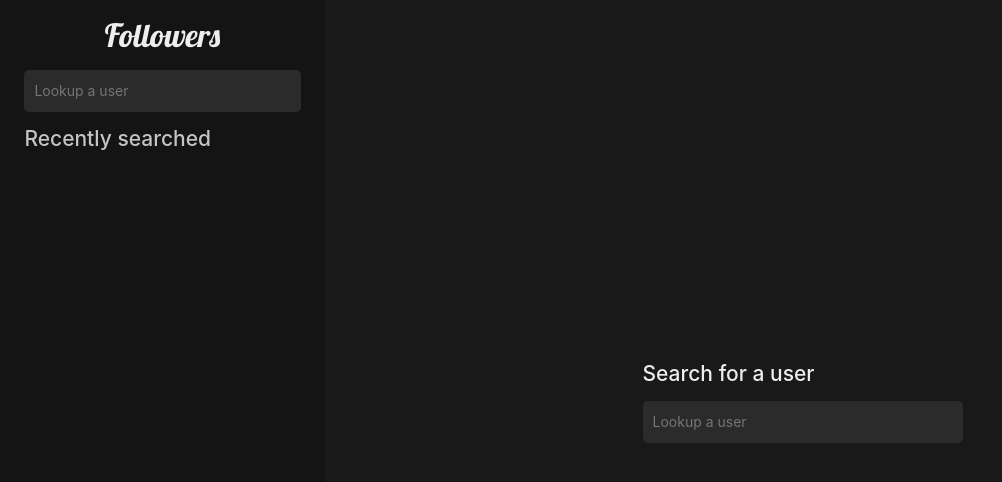
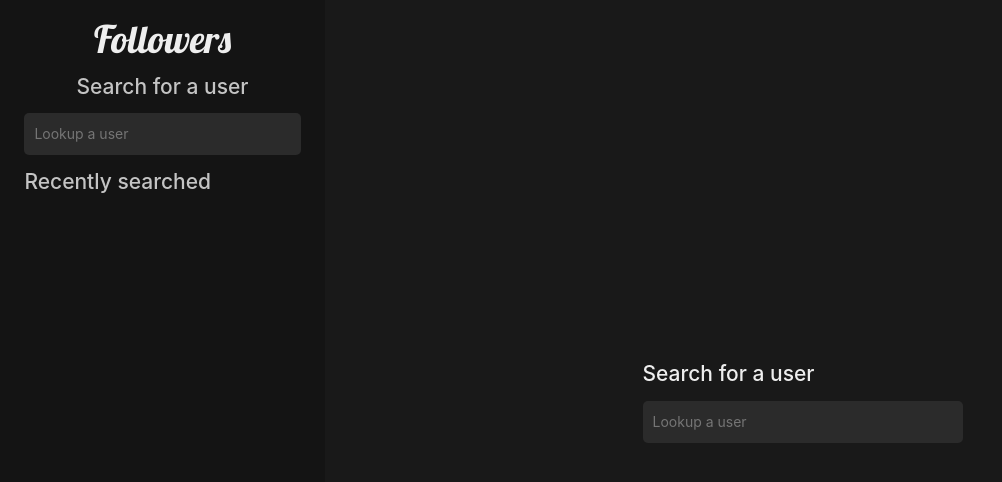
Before and after one commit to MarcDwyer/twitch-followers, a React (Create React App) app in the folder frontend/: page / in a window 1280 px wide. Shown: the top 482 px of the page, without its empty margins (0-1002 px from the left). Built offline with nearby package versions, Linux system fonts and the light colour scheme.

Commit message:
results component now resets userData state when unmounting

```diff
--- a/frontend/src/components/Navbar/nav.scss
+++ b/frontend/src/components/Navbar/nav.scss
@@ -10,12 +10,17 @@
     display: flex;
     flex-direction: column;
 
+    .display-name {
+      margin: 0 auto 0 auto;
+      color: inherit;
+    }
+
     .searchbar {
       margin-top: 10px;
     }
 
     .logo {
-      font-size: 32px;
+      font-size: 38px;
       margin: auto;
       color: rgba(238, 238, 238, 1);
       font-family: "Lobster", cursive;
--- a/frontend/src/components/Navbar/nav.tsx
+++ b/frontend/src/components/Navbar/nav.tsx
@@ -2,18 +2,25 @@ import React from "react";
 import Search from "../Search/search";
 import { Link } from "react-router-dom";
 import { Theme } from "../../theme";
+import { useSelector } from "react-redux";
+import { ReduxStore } from "../../reducers/main";
 
 import Recently from "../Recently_Searched/rs";
 
 import "./nav.scss";
 
 const Nav = () => {
+  const data = useSelector((store: ReduxStore.Store) => store.results.userData);
+  console.log(data);
   return (
     <div className="nav" style={{ backgroundColor: Theme.shadeColor }}>
       <div className="inner-nav">
         <Link to="/" className="logo">
           Followers
         </Link>
+        <h2 className="display-name">
+          {data ? `Viewing: ${data.viewing.display_name}` : `Search for a user`}
+        </h2>
         <div className="searchbar">
           <Search />
         </div>
--- a/frontend/src/components/Results/results.tsx
+++ b/frontend/src/components/Results/results.tsx
@@ -20,7 +20,7 @@ const Results = () => {
   const { user } = useParams();
   const dispatch = useDispatch();
   const { recently, results } = useSelector((store: ReduxStore.Store) => store);
-  const { followers, error, offset } = results;
+  const { userData, error, offset } = results;
 
   const resRef = useRef<HTMLDivElement | null>(null);
   const listenerCount = useRef<number>(0);
@@ -40,9 +40,9 @@ const Results = () => {
   //Checks to see if you're fully scrolled down, if you are fetch paginated data
   const [paginate] = useDebouncedCallback(() => {
     const isBottom = didScroll();
-    if (isBottom && followers) {
-      let newOffset = offset + followers.limit;
-      if (newOffset <= followers._total) {
+    if (isBottom && userData) {
+      let newOffset = offset + userData.limit;
+      if (newOffset <= userData._total) {
         dispatch({ type: CHANGE_OFFSET, payload: newOffset });
       }
     }
@@ -56,6 +56,7 @@ const Results = () => {
     }
     return function () {
       if (current) current.removeEventListener("scroll", paginate);
+      dispatch({ type: RESET });
     };
   }, []);
 
@@ -81,7 +82,7 @@ const Results = () => {
       ref={resRef}
       style={{ backgroundColor: Theme.backgroundColor }}
     >
-      {user && !error && !followers && (
+      {user && !error && !userData && (
         <div className="center-results">
           <Loader
             type="Puff"
@@ -97,14 +98,14 @@ const Results = () => {
           <h2>{error.error}</h2>
         </div>
       )}
-      {!error && followers && (
+      {!error && userData && (
         <React.Fragment>
           <h1>
-            {user} follows {followers._total} streams
+            {user} follows {userData._total} streams
           </h1>
           <div className="inner-results">
             <div className="result-grid">
-              {followers.follows.map(({ channel, created_at }) => {
+              {userData.follows.map(({ channel, created_at }) => {
                 return (
                   <Card
                     key={channel._id}
--- a/frontend/src/reducers/results_reducer.ts
+++ b/frontend/src/reducers/results_reducer.ts
@@ -2,13 +2,13 @@ import { FTwitchData, ErrorMsg } from "../types";
 import { Action } from "./main";
 
 export type ResultsState = {
-  followers: FTwitchData.RootChannel | null;
+  userData: FTwitchData.RootChannel | null;
   error: ErrorMsg | null;
   offset: number;
 };
 
 const initState = {
-  followers: null,
+  userData: null,
   error: null,
   offset: 0,
 };
@@ -25,16 +25,16 @@ function ResultsReducer(
 ): ResultsState {
   switch (type) {
     case INIT_FOLLOWERS:
-      const c = { ...state, followers: payload };
+      const c = { ...state, userData: payload };
       return c;
     case ERROR_MSG:
       return { ...state, error: payload };
     case MERGE_FOLLOWERS:
       if (!state) return state;
       const copy = { ...state };
-      if (copy.followers) {
-        const follows = [...copy.followers.follows, ...payload.follows];
-        copy.followers.follows = follows;
+      if (copy.userData) {
+        const follows = [...copy.userData.follows, ...payload.follows];
+        copy.userData.follows = follows;
       }
       return copy;
     case RESET:
--- a/frontend/src/types.ts
+++ b/frontend/src/types.ts
@@ -51,6 +51,7 @@ export declare module FTwitchData {
     _total: number;
     follows: ChannelData[];
     limit: number;
+    viewing: SubIdData;
   }
 }
 
```
Also changed, not shown: 2 other files (tests, documents, lock files or other folders).
